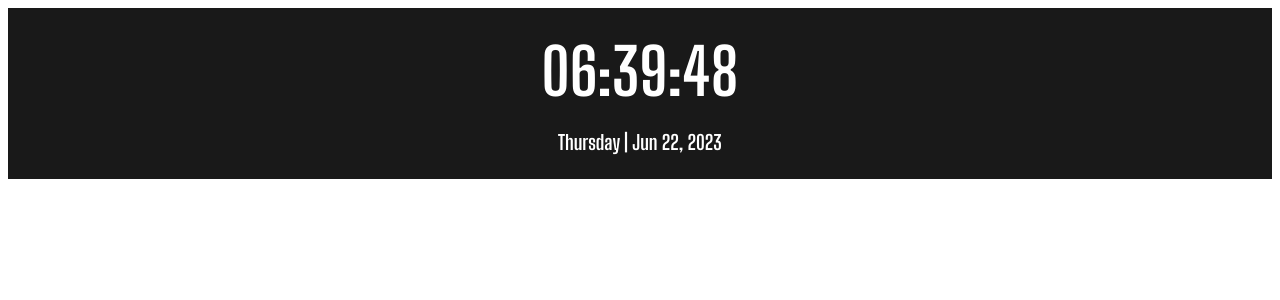
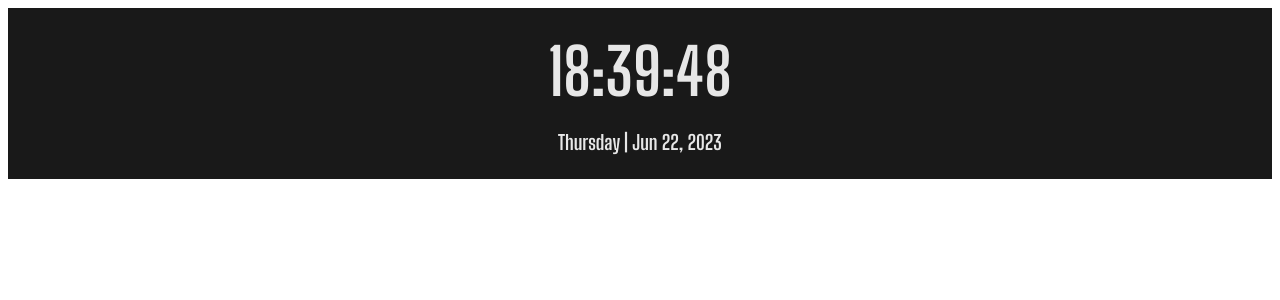
Before and after one commit to biancashiromoto/react-clock, a React (Vite) app in the folder clock/: page / in a window 1280 px wide. Shown: the top 300 px of the page. Built offline with nearby package versions, Linux system fonts and the light colour scheme.

Commit message:
Change time format

```diff
--- a/clock/src/App.css
+++ b/clock/src/App.css
@@ -4,7 +4,7 @@
   align-items: center;
   background-color: #191919;
   box-sizing: border-box;
-  color: white;
+  color: rgb(231, 231, 231);
   display: flex;
   font: 700 2.5rem 'Big Shoulders Display', cursive;
   justify-content: center;
--- a/clock/src/components/Clock/Clock.jsx
+++ b/clock/src/components/Clock/Clock.jsx
@@ -6,7 +6,7 @@ function Clock() {
   const [time, setTime] = useState(new Date());
 
   useEffect(() => {
-    const timer = setInterval(() =>{
+    const timer = setInterval(() => {
       setTime(new Date());
     }, 1000);
     return () => {
@@ -14,8 +14,13 @@ function Clock() {
     };
   }, []);
 
+  // useEffect(() => {
+  //   console.log(time);
+  // }, [time]);
+
   const formatTime = (date) => {
-    const formattedTime = format(date, 'hh:mm:ss');
+    console.log(date)
+    const formattedTime = format(date, 'HH:mm:ss');
     const weekDay = format(date, 'eeee | MMM d, yyyy');
     return (
       <div className='clock-date--container'>
```
